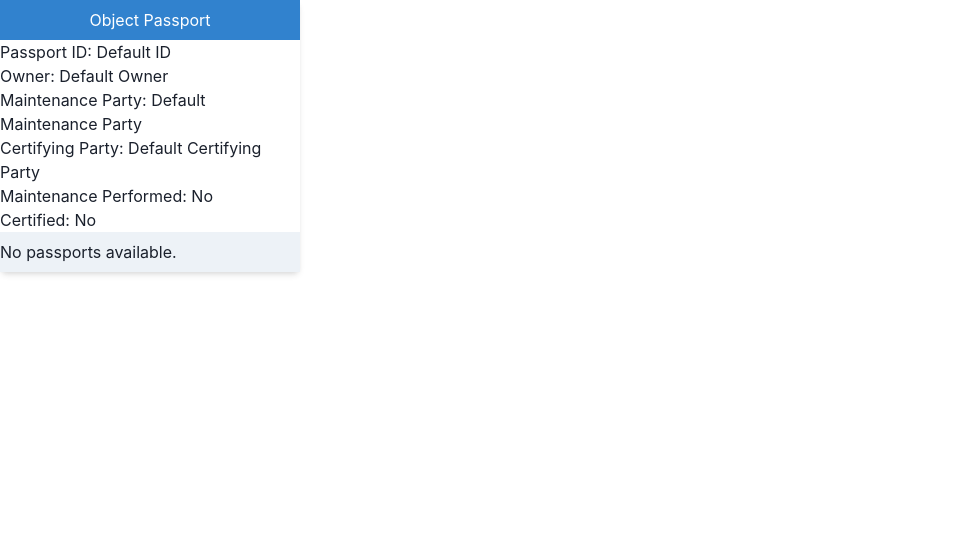
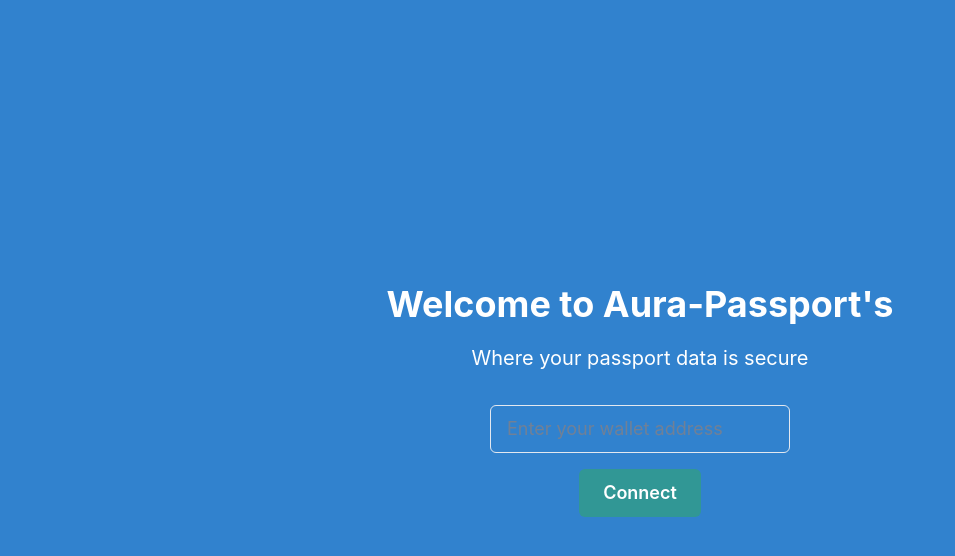
Before and after one commit to NeloAura/ObjectPassport, a React (Create React App) app: page / in a window 1280 px wide. Shown: the top 556 px of the page, without its empty margins (0-955 px from the left). Built offline with nearby package versions, Linux system fonts and the light colour scheme.

Commit message:
nav & more

```diff
--- a/package.json
+++ b/package.json
@@ -3,6 +3,7 @@
   "version": "0.1.0",
   "private": true,
   "dependencies": {
+    "@chakra-ui/icons": "^2.1.0",
     "@chakra-ui/react": "^2.8.0",
     "@emotion/react": "^11.11.1",
     "@emotion/styled": "^11.11.0",
@@ -14,7 +15,7 @@
     "chai": "^4.3.7",
     "ethereum-waffle": "^4.0.10",
     "ethers": "^5.7.2",
-    "framer-motion": "^10.15.0",
+    "framer-motion": "^10.15.1",
     "hardhat": "^2.17.0",
     "react": "^18.2.0",
     "react-dom": "^18.2.0",
--- a/src/App.js
+++ b/src/App.js
@@ -3,12 +3,13 @@ import { Routes, Route } from "react-router-dom";
 import ObjectPassportCard from './components/OwnerPassport';
 import CertifierCard from './components/CertiffierPassport';
 import MaintenanceCard from './components/MaintanancePassport';
-// import Test from './components/Test';
+import AuraPassportPage from "./components/Login";
 function App() {
   return (
     <div className="App">
       <Routes>
-        <Route path="/" element={<ObjectPassportCard />} />
+        <Route path="/" element={<AuraPassportPage />} />
+        <Route path="/o" element={<ObjectPassportCard />}/>
         <Route path="/m" element={<MaintenanceCard />} />
         <Route path="/c" element={<CertifierCard />} />
       </Routes>
--- /dev/null
+++ b/src/components/Login.jsx
@@ -0,0 +1,91 @@
+import { useState } from 'react';
+import { useNavigate } from 'react-router-dom';
+import {
+  Box,
+  Center,
+  Heading,
+  Text,
+  Input,
+  Button,
+  ChakraProvider
+} from '@chakra-ui/react';
+import { motion } from 'framer-motion';
+
+function AuraPassportPage() {
+  const [walletAddress, setWalletAddress] = useState('');
+  const [isLoggedIn, setIsLoggedIn] = useState(false);
+  const navigate = useNavigate();
+
+  const handleConnect = async () => {
+    try {
+      if (window.ethereum) {
+        const accounts = await window.ethereum.request({
+          method: 'eth_requestAccounts',
+        });
+        if (accounts.length > 0) {
+          setWalletAddress(accounts[0]);
+          setIsLoggedIn(true);
+        }
+      } else {
+        alert("Metamask not detected. Please install Metamask extension to connect.");
+      }
+    } catch (error) {
+      console.error('Error connecting to Metamask:', error);
+    }
+  };
+
+  const handleLogin = () => {
+    navigate('/o');
+  };
+
+  return (
+    <ChakraProvider>
+      <Box
+        height="100vh"
+        width="100vw"
+        display="flex"
+        flexDirection="column"
+        justifyContent="center"
+        alignItems="center"
+        bg="blue.500"
+      >
+        <Center flexDirection="column">
+          <Heading size="xl" color="white">
+            Welcome to Aura-Passport's
+          </Heading>
+          <Text color="white" fontSize="xl" mt={4}>
+            Where your passport data is secure
+          </Text>
+          <Input
+            placeholder="Enter your wallet address"
+            value={walletAddress}
+            onChange={(e) => setWalletAddress(e.target.value)}
+            size="lg"
+            mt={8}
+            width="300px"
+            borderRadius="md"
+          />
+          {!isLoggedIn ? (
+            <>
+              <Button colorScheme="teal" size="lg" mt={4} onClick={handleConnect}>
+                Connect
+              </Button>
+            </>
+          ) : (
+            <motion.div
+              initial={{ opacity: 0 }}
+              animate={{ opacity: 1 }}
+              transition={{ duration: 1.5 }}
+            >
+              <Button colorScheme="purple" size="lg" mt={4} onClick={handleLogin}>
+                Login
+              </Button>
+            </motion.div>
+          )}
+        </Center>
+      </Box>
+    </ChakraProvider>
+  );
+}
+
+export default AuraPassportPage;
--- a/src/components/MaintanancePassport.jsx
+++ b/src/components/MaintanancePassport.jsx
@@ -17,6 +17,7 @@ const MaintenanceCard = () => {
 
   return (
     <ChakraBaseProvider>
+
       {passports.length === 0 ? (
         <Card boxShadow="md" borderRadius="md" maxW="300px" mb={4}>
           <CardHeader bg="blue.500" color="white" textAlign="center" py={2}>
--- /dev/null
+++ b/src/components/NavigationBar.jsx
@@ -0,0 +1,27 @@
+import React from 'react';
+import { IconButton, VStack } from '@chakra-ui/react';
+import { StarIcon, SettingsIcon, CheckCircleIcon, PlusSquareIcon , LockIcon} from '@chakra-ui/icons';
+
+const VerticalNavigationBar = () => {
+  return (
+    <VStack
+      spacing={4}
+      p={4}
+      bg="gray.100"
+      position="fixed"
+      left={0}
+      top={0}
+      h="100vh"
+      alignItems="flex-start"
+    >
+      <IconButton icon={<PlusSquareIcon />} aria-label="Add" />
+      <IconButton icon={<StarIcon/>} aria-label="Home" />
+      <IconButton icon={<SettingsIcon/>} aria-label="Maintanance" />
+      <IconButton icon={<CheckCircleIcon />} aria-label="Certify" />
+      <IconButton icon={<LockIcon />} aria-label="LogOut" />
+
+    </VStack>
+  );
+};
+
+export default VerticalNavigationBar;
--- a/src/components/OwnerPassport.jsx
+++ b/src/components/OwnerPassport.jsx
@@ -1,6 +1,9 @@
-import { Card, CardHeader, CardBody, CardFooter, Button ,ChakraBaseProvider } from '@chakra-ui/react';
+import { Flex , Card, CardHeader, CardBody, CardFooter, Button ,ChakraBaseProvider } from '@chakra-ui/react';
+import VerticalNavigationBar from './NavigationBar';
+
 const passports = [];
 const ObjectPassportCard = () => {
+
   // Default data to display when there are no passports
   const defaultData = {
     id: 'Default ID',
@@ -13,6 +16,9 @@ const ObjectPassportCard = () => {
 
   return (
     <ChakraBaseProvider>
+    <Flex>
+     <VerticalNavigationBar/>
+     <div>
       {passports.length === 0 ? (
         <Card boxShadow="md" borderRadius="md" maxW="300px" colorScheme='blue'>
           <CardHeader bg="blue.500" color="white" textAlign="center" py={2}>
@@ -55,6 +61,8 @@ const ObjectPassportCard = () => {
           </Card>
         ))
       )}
+      </div>
+      </Flex>
       </ChakraBaseProvider>
   );
 };
```
Also changed, not shown: 2 other files (tests, documents, lock files or other folders).
